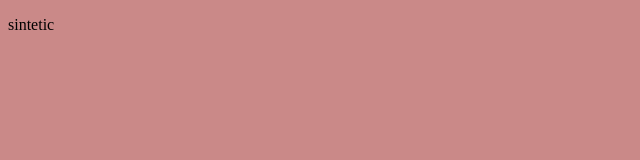
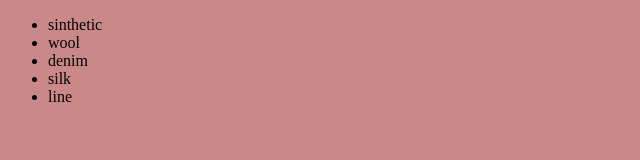
Before and after one commit to Kapdasha/sinthetic, a plain HTML site: page index.html in a window 1280 px wide. Shown: the whole page, without its empty margins (0-640 px from the left). Drawn offline with Linux system fonts and the light colour scheme.

Commit message:
top panel

```diff
--- a/index.html
+++ b/index.html
@@ -7,8 +7,20 @@
 	<link rel="stylesheet" href="assets/css/styles.css" />
 </head>
 <body>
-<div class="conteiner">
-	<p>sintetic</p>
+	<header>
+<div>
+			<nav>
+				<ul>
+					<li><a href="#"></a>sinthetic</li>
+					<li><a href="#"></a>wool</li>
+					<li><a href="#"></a>denim</li>
+					<li><a href="#"></a>silk</li>
+					<li><a href="#"></a>line</li>
+				</ul>
+			</nav>
+
+		</div>
+</header>
 </div>
 </body>
 </html>
```
Also changed, not shown: assets/css/styles.css (+8 -0 lines).
